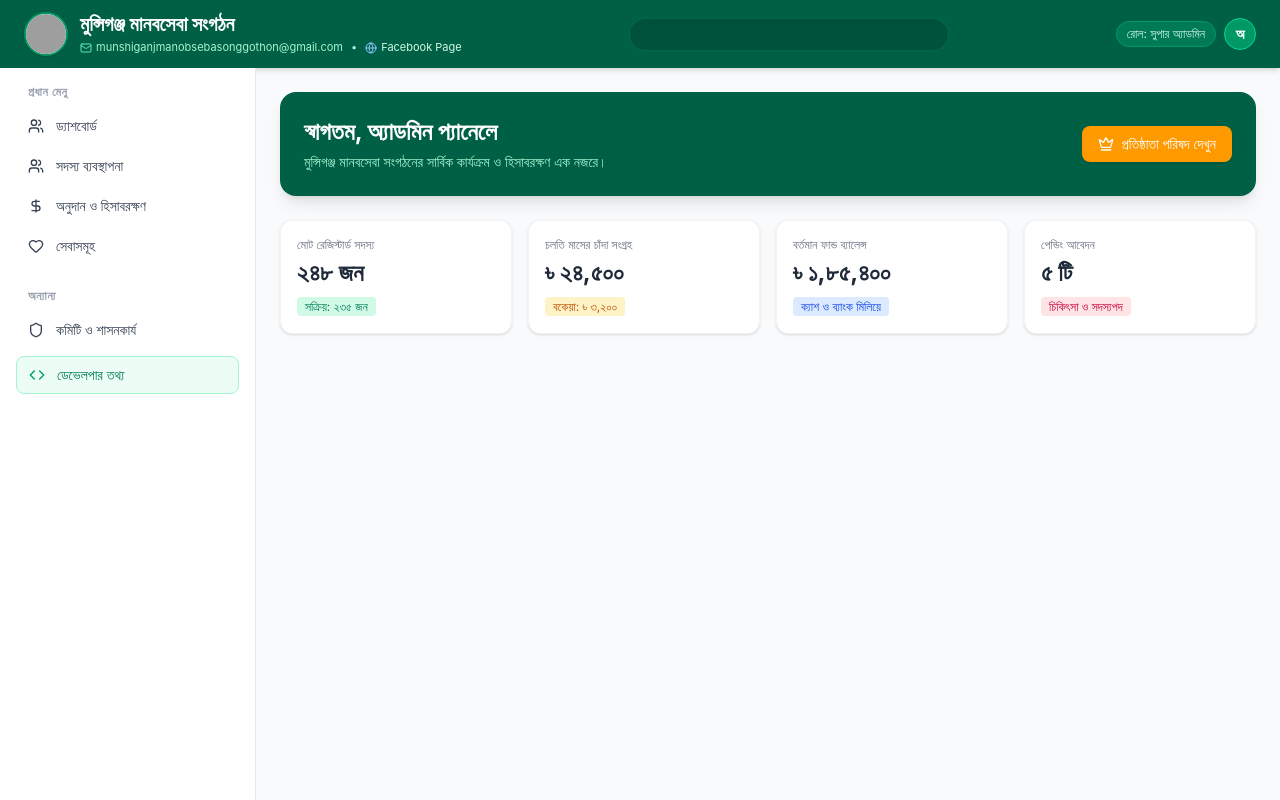
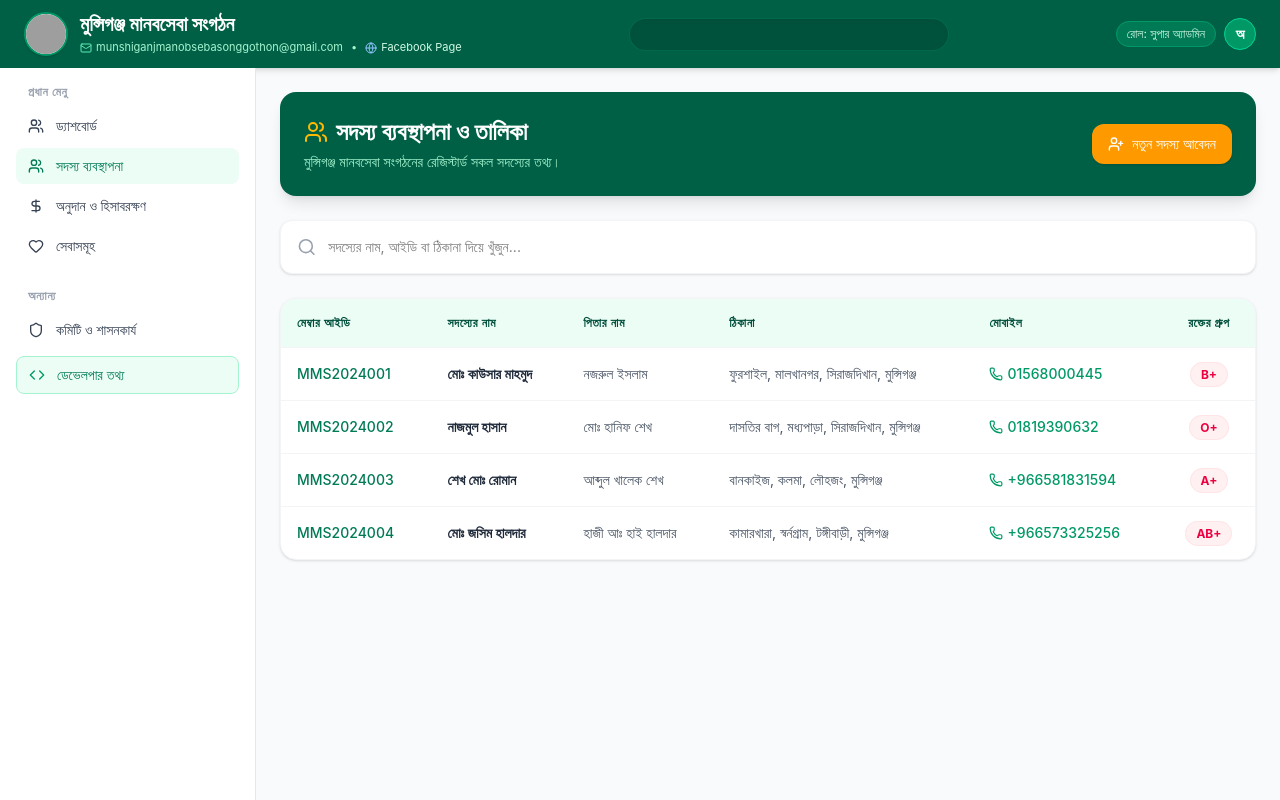
Before and after one commit to kdmahmud445-stack/mms-system, a React (Vite) app: page / in a window 1280 px wide. Both pictures are taken after a click on the button "সদস্য ব্যবস্থাপনা". Built offline with nearby package versions, Linux system fonts and the light colour scheme; grey boxes are pictures that could not be loaded.

Commit message:
Add member list table, search bar and Google Form member application button

```diff
--- a/src/App.jsx
+++ b/src/App.jsx
@@ -4,12 +4,13 @@ import {
   Code, Phone, X, ExternalLink, Crown, MapPin, User,
   Mail, Globe, Droplet, Stethoscope, Utensils, BookOpen,
   HelpCircle, AlertTriangle, TreePine, Sparkles, Briefcase,
-  Users2, CheckCircle2
+  Users2, CheckCircle2, UserPlus, Search
 } from 'lucide-react';
 
 export default function Dashboard() {
   const [showDevModal, setShowDevModal] = useState(false);
   const [activeTab, setActiveTab] = useState('dashboard');
+  const [searchTerm, setSearchTerm] = useState('');
 
   // প্রতিষ্ঠাতা পরিষদের ৪ জন স্থায়ী সদস্যের সঠিক তথ্য ও ছবি
   const founders = [
@@ -51,6 +52,14 @@ export default function Dashboard() {
     }
   ];
 
+  // এক্সেল শিট থেকে প্রাপ্ত সদস্যদের তালিকা (স্যাম্পল ডেটা, প্রয়োজনে আরও যোগ করতে পারবেন)
+  const [membersList, setMembersList] = useState([
+    { id: 'MMS2024001', name: 'মোঃ কাউসার মাহমুদ', father: 'নজরুল ইসলাম', address: 'ফুরশাইল, মালখানগর, সিরাজদিখান, মুন্সিগঞ্জ', phone: '01568000445', blood: 'B+' },
+    { id: 'MMS2024002', name: 'নাজমুল হাসান', father: 'মোঃ হানিফ শেখ', address: 'দাসতির বাগ, মধ্যপাড়া, সিরাজদিখান, মুন্সিগঞ্জ', phone: '01819390632', blood: 'O+' },
+    { id: 'MMS2024003', name: 'শেখ মোঃ রোমান', father: 'আব্দুল খালেক শেখ', address: 'বানকাইজ, কলমা, লৌহজং, মুন্সিগঞ্জ', phone: '+966581831594', blood: 'A+' },
+    { id: 'MMS2024004', name: 'মোঃ জসিম হালদার', father: 'হাজী আঃ হাই হালদার', address: 'কামারখারা, স্বর্নগ্রাম, টঙ্গীবাড়ী, মুন্সিগঞ্জ', phone: '+966573325256', blood: 'AB+' },
+  ]);
+
   // সেবাসমূহের ১১টি সাব-মডিউল তালিকা
   const servicesList = [
     { id: 1, title: 'রক্তদান', desc: 'জরুরি রক্তদাতা সংগ্রহ ও রক্তদান কর্মসূচি পরিচালনা।', icon: Droplet, color: 'text-rose-500 bg-rose-50' },
@@ -65,6 +74,13 @@ export default function Dashboard() {
     { id: 10, title: 'সামাজিক সচেতনতা', desc: 'মাদক, কুসংস্কার ও বিভিন্ন সামাজিক অনাচারের বিরুদ্ধে সচেতনতা।', icon: Users2, color: 'text-teal-500 bg-teal-50' },
     { id: 11, title: 'সদস্য কল্যাণ', desc: 'সংগঠনের সদস্য ও তাদের পরিবারের কল্যাণমূলক কার্যক্রম।', icon: CheckCircle2, color: 'text-pink-500 bg-pink-50' },
   ];
+
+  // ফিল্টার করা সদস্য
+  const filteredMembers = membersList.filter(m =>
+    m.name.toLowerCase().includes(searchTerm.toLowerCase()) ||
+    m.id.toLowerCase().includes(searchTerm.toLowerCase()) ||
+    m.address.toLowerCase().includes(searchTerm.toLowerCase())
+  );
 
   return (
     <div className="min-h-screen bg-gray-50 flex flex-col font-sans">
@@ -159,13 +175,13 @@ export default function Dashboard() {
                 </button>
                 <button
                   onClick={() => setActiveTab('members')}
-                  className="w-full flex items-center gap-3 px-3 py-2 text-sm font-medium text-gray-700 hover:bg-emerald-50 hover:text-emerald-700 rounded-lg text-left"
+                  className={`w-full flex items-center gap-3 px-3 py-2 text-sm font-medium rounded-lg text-left ${activeTab === 'members' ? 'bg-emerald-50 text-emerald-700' : 'text-gray-700 hover:bg-gray-50'}`}
                 >
                   <Users className="w-4 h-4" /> সদস্য ব্যবস্থাপনা
                 </button>
                 <button
                   onClick={() => setActiveTab('donations')}
-                  className="w-full flex items-center gap-3 px-3 py-2 text-sm font-medium text-gray-700 hover:bg-emerald-50 hover:text-emerald-700 rounded-lg text-left"
+                  className={`w-full flex items-center gap-3 px-3 py-2 text-sm font-medium rounded-lg text-left ${activeTab === 'donations' ? 'bg-emerald-50 text-emerald-700' : 'text-gray-700 hover:bg-gray-50'}`}
                 >
                   <DollarSign className="w-4 h-4" /> অনুদান ও হিসাবরক্ষণ
                 </button>
@@ -203,8 +219,88 @@ export default function Dashboard() {
         {/* 🟢 মূল কনটেন্ট */}
         <main className="flex-1 p-4 sm:p-6 space-y-6 overflow-y-auto">
 
-          {/* যদি 'সেবাসমূহ' ট্যাব সিলেক্ট করা হয় */}
-          {activeTab === 'services' ? (
+          {/* যদি 'সদস্য ব্যবস্থাপনা' ট্যাব সিলেক্ট করা হয় */}
+          {activeTab === 'members' ? (
+            <div className="space-y-6">
+              <div className="bg-emerald-800 rounded-2xl p-6 text-white shadow-lg flex flex-col sm:flex-row justify-between items-start sm:items-center gap-4">
+                <div>
+                  <h2 className="text-2xl font-bold mb-1 flex items-center gap-2">
+                    <Users className="w-6 h-6 text-amber-400" /> সদস্য ব্যবস্থাপনা ও তালিকা
+                  </h2>
+                  <p className="text-emerald-200 text-sm">
+                    মুন্সিগঞ্জ মানবসেবা সংগঠনের রেজিস্টার্ড সকল সদস্যের তথ্য।
+                  </p>
+                </div>
+
+                {/* সদস্য আবেদন বাটন (গুগল ফর্ম লিংক যুক্ত) */}
+                <a
+                  href="https://docs.google.com/forms/d/e/1FAIpQLSc0Zu8cxYkNWokVEr5AlbV062lXwYfyT1xRZStM1Y7LPU0Itg/viewform?usp=send_form"
+                  target="_blank"
+                  rel="noopener noreferrer"
+                  className="bg-amber-500 hover:bg-amber-600 text-white font-medium px-4 py-2.5 rounded-xl text-sm shadow transition-colors flex items-center gap-2 shrink-0"
+                >
+                  <UserPlus className="w-4 h-4" /> নতুন সদস্য আবেদন
+                </a>
+              </div>
+
+              {/* সার্চ বক্স */}
+              <div className="bg-white p-4 rounded-xl border border-gray-100 shadow-sm flex items-center gap-3">
+                <Search className="w-5 h-5 text-gray-400" />
+                <input
+                  type="text"
+                  placeholder="সদস্যের নাম, আইডি বা ঠিকানা দিয়ে খুঁজুন..."
+                  value={searchTerm}
+                  onChange={(e) => setSearchTerm(e.target.value)}
+                  className="w-full text-sm outline-none bg-transparent"
+                />
+              </div>
+
+              {/* সদস্যদের টেবিল */}
+              <div className="bg-white rounded-2xl shadow-sm border border-gray-100 overflow-hidden">
+                <div className="overflow-x-auto">
+                  <table className="w-full text-left border-collapse">
+                    <thead>
+                      <tr className="bg-emerald-50 text-emerald-900 text-xs uppercase tracking-wider border-b border-gray-100">
+                        <th className="p-4 font-semibold">মেম্বার আইডি</th>
+                        <th className="p-4 font-semibold">সদস্যের নাম</th>
+                        <th className="p-4 font-semibold">পিতার নাম</th>
+                        <th className="p-4 font-semibold">ঠিকানা</th>
+                        <th className="p-4 font-semibold">মোবাইল</th>
+                        <th className="p-4 font-semibold text-center">রক্তের গ্রুপ</th>
+                      </tr>
+                    </thead>
+                    <tbody className="divide-y divide-gray-100 text-sm text-gray-700">
+                      {filteredMembers.length > 0 ? (
+                        filteredMembers.map((member, index) => (
+                          <tr key={index} className="hover:bg-gray-50/80 transition-colors">
+                            <td className="p-4 font-medium text-emerald-700">{member.id}</td>
+                            <td className="p-4 font-bold text-gray-800">{member.name}</td>
+                            <td className="p-4 text-gray-600">{member.father}</td>
+                            <td className="p-4 text-gray-600 max-w-xs truncate">{member.address}</td>
+                            <td className="p-4">
+                              <a href={`tel:${member.phone}`} className="text-emerald-600 hover:underline flex items-center gap-1 font-medium">
+                                <Phone className="w-3.5 h-3.5" /> {member.phone}
+                              </a>
+                            </td>
+                            <td className="p-4 text-center">
+                              <span className="bg-rose-50 text-rose-600 font-bold text-xs px-2.5 py-1 rounded-full border border-rose-100">
+                                {member.blood}
+                              </span>
+                            </td>
+                          </tr>
+                        ))
+                      ) : (
+                        <tr>
+                          <td colSpan="6" className="p-6 text-center text-gray-400">কোনো সদস্য পাওয়া যায়নি।</td>
+                        </tr>
+                      )}
+                    </tbody>
+                  </table>
+                </div>
+              </div>
+            </div>
+          ) : activeTab === 'services' ? (
+            // যদি 'সেবাসমূহ' ট্যাব সিলেক্ট করা হয়
             <div className="space-y-6">
               <div className="bg-emerald-800 rounded-2xl p-6 text-white shadow-lg">
                 <h2 className="text-2xl font-bold mb-1 flex items-center gap-2">
@@ -300,20 +396,35 @@ export default function Dashboard() {
                   <h2 className="text-xl sm:text-2xl font-bold mb-1">স্বাগতম, অ্যাডমিন প্যানেলে</h2>
                   <p className="text-emerald-200 text-sm">মুন্সিগঞ্জ মানবসেবা সংগঠনের সার্বিক কার্যক্রম ও হিসাবরক্ষণ এক নজরে।</p>
                 </div>
-                <button
-                  onClick={() => setActiveTab('committee')}
-                  className="bg-amber-500 hover:bg-amber-600 text-white font-medium px-4 py-2 rounded-lg text-sm shadow transition-colors flex items-center gap-2"
-                >
-                  <Crown className="w-4 h-4" /> প্রতিষ্ঠাতা পরিষদ দেখুন
-                </button>
+
+                <div className="flex items-center gap-3">
+                  <a
+                    href="https://docs.google.com/forms/d/e/1FAIpQLSc0Zu8cxYkNWokVEr5AlbV062lXwYfyT1xRZStM1Y7LPU0Itg/viewform?usp=send_form"
+                    target="_blank"
+                    rel="noopener noreferrer"
+                    className="bg-amber-500 hover:bg-amber-600 text-white font-medium px-4 py-2 rounded-lg text-sm shadow transition-colors flex items-center gap-2"
+                  >
+                    <UserPlus className="w-4 h-4" /> সদস্য আবেদন ফরম
+                  </a>
+
+                  <button
+                    onClick={() => setActiveTab('committee')}
+                    className="bg-emerald-700 hover:bg-emerald-600 text-white font-medium px-4 py-2 rounded-lg text-sm shadow transition-colors flex items-center gap-2 border border-emerald-600"
+                  >
+                    <Crown className="w-4 h-4" /> প্রতিষ্ঠাতা পরিষদ
+                  </button>
+                </div>
               </div>
 
               {/* পরিসংখ্যান কার্ড */}
               <div className="grid grid-cols-1 sm:grid-cols-2 lg:grid-cols-4 gap-4">
-                <div className="bg-white p-4 rounded-xl border border-gray-100 shadow-sm">
+                <div
+                  onClick={() => setActiveTab('members')}
+                  className="bg-white p-4 rounded-xl border border-gray-100 shadow-sm cursor-pointer hover:border-emerald-300 transition-all"
+                >
                   <p className="text-xs text-gray-500">মোট রেজিস্টার্ড সদস্য</p>
                   <h3 className="text-2xl font-bold text-gray-800 my-1">২৪৮ জন</h3>
-                  <span className="text-xs bg-emerald-100 text-emerald-700 px-2 py-0.5 rounded">সক্রিয়: ২৩৫ জন</span>
+                  <span className="text-xs bg-emerald-100 text-emerald-700 px-2 py-0.5 rounded">তালিকা দেখতে ক্লিক করুন</span>
                 </div>
                 <div className="bg-white p-4 rounded-xl border border-gray-100 shadow-sm">
                   <p className="text-xs text-gray-500">চলতি মাসের চাঁদা সংগ্রহ</p>
```
